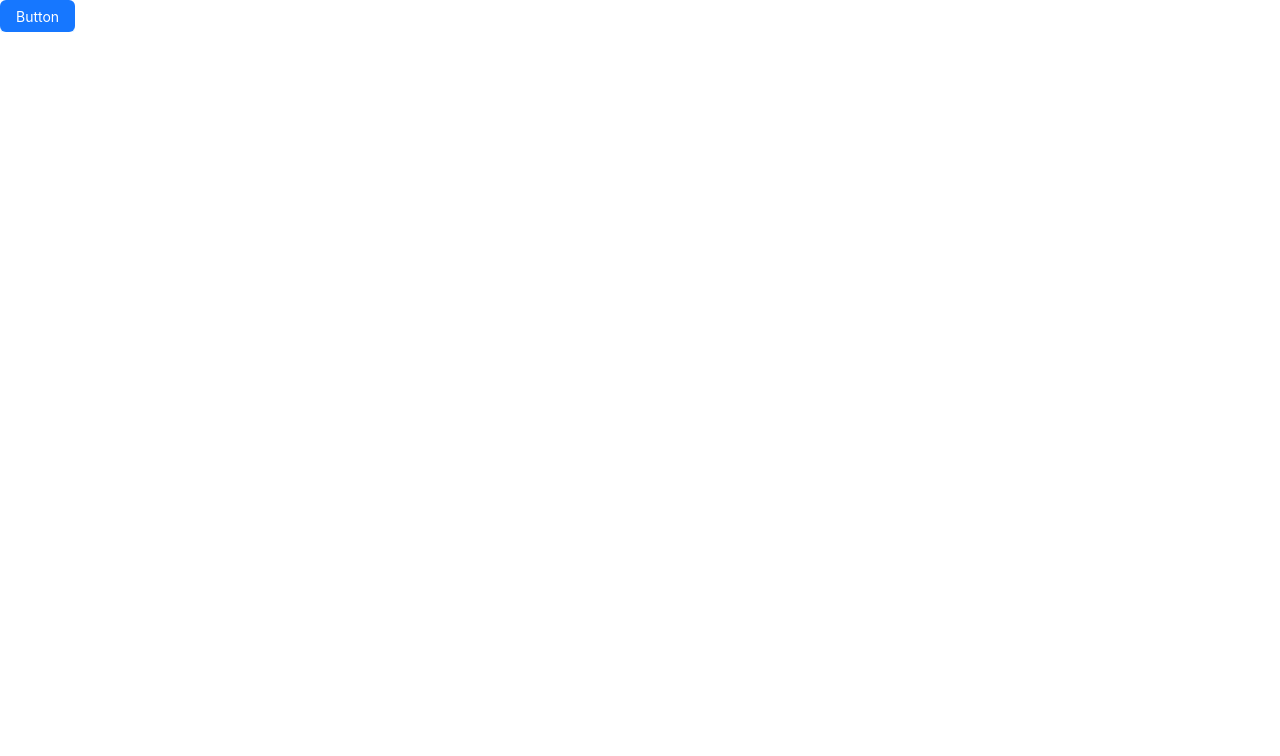
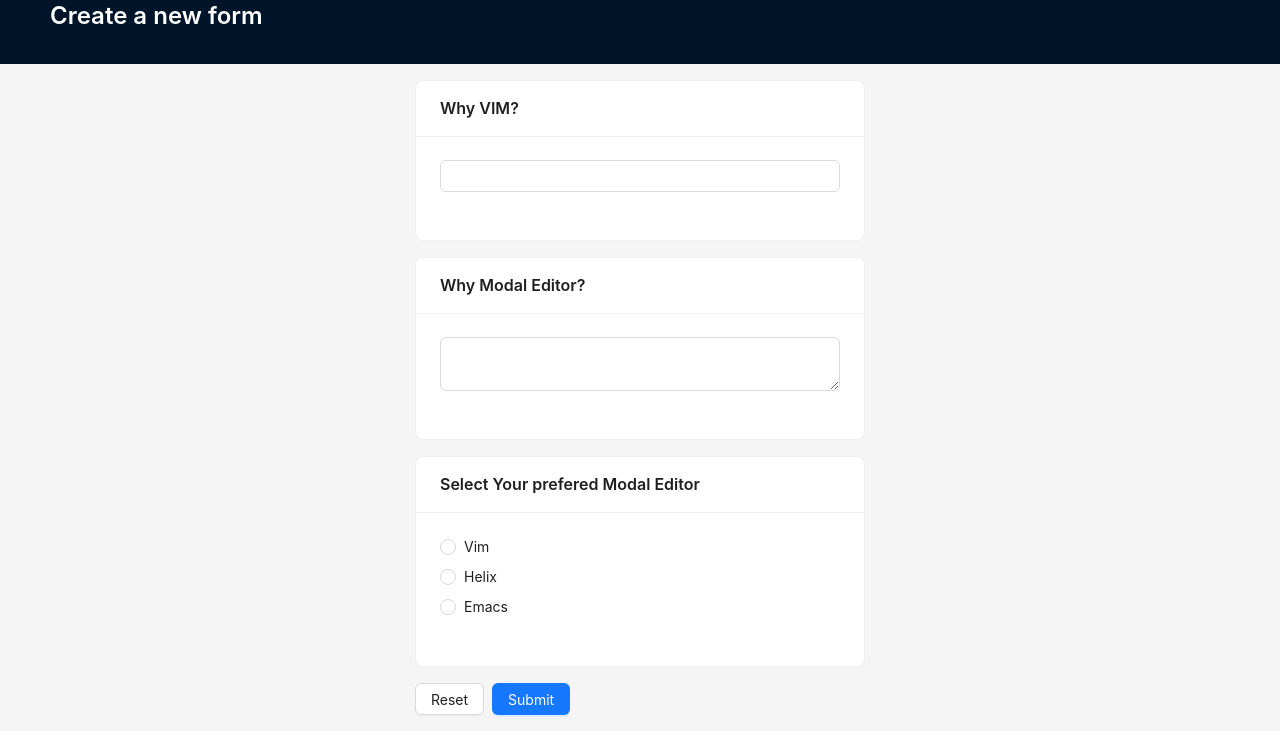
Before and after one commit to ShUbHaM13M/Forms, a Next.js app: page / in a window 1280 px wide. Shown: the top 756 px of the page. Built offline with nearby package versions, Linux system fonts and the light colour scheme.

Commit message:
MVP for rendering of answers done

```diff
--- /dev/null
+++ b/src/app/components/index.ts
@@ -0,0 +1,3 @@
+import Question from "./question";
+
+export { Question };
--- /dev/null
+++ b/src/app/components/question/index.tsx
@@ -0,0 +1,70 @@
+import { Card, Form, Input, InputProps, Radio, Space } from "antd";
+import { TextAreaProps } from "antd/es/input";
+
+type RequiredAttributes<T, K extends keyof T> = Required<Pick<T, K>>;
+
+interface AnswerTypeShort {
+  type: "short-answer";
+  inputProps: RequiredAttributes<InputProps, "name">;
+}
+
+interface AnswerTypeLong {
+  type: "long-answer";
+  inputProps: RequiredAttributes<TextAreaProps, "name">;
+}
+
+interface AnswerTypeOptions {
+  type: "option-answer";
+  options: string[];
+  inputProps: RequiredAttributes<InputProps, "name">;
+}
+
+type AnswerType = AnswerTypeShort | AnswerTypeLong | AnswerTypeOptions;
+
+export type QuestionType = {
+  title: string;
+  answer: AnswerType;
+  isRequired?: boolean;
+};
+
+function renderAnswerComponent(answer: AnswerType) {
+  let InputField: React.ReactElement = <></>;
+
+  switch (answer.type) {
+    case "short-answer": {
+      InputField = <Input {...answer.inputProps} />;
+      break;
+    }
+    case "long-answer": {
+      InputField = <Input.TextArea {...answer.inputProps} />;
+      break;
+    }
+    case "option-answer": {
+      InputField = (
+        <Radio.Group>
+          <Space direction="vertical">
+            {answer.options.map((option) => (
+              <Radio value={option} key={option}>
+                {option}
+              </Radio>
+            ))}
+          </Space>
+        </Radio.Group>
+      );
+      break;
+    }
+    default:
+      break;
+  }
+  return (
+    <Form.Item name={answer.inputProps.name} rules={[{ required: true }]}>
+      {InputField}
+    </Form.Item>
+  );
+}
+
+const Question = ({ answer, title, isRequired = true }: QuestionType) => {
+  return <Card title={title}>{renderAnswerComponent(answer)}</Card>;
+};
+
+export default Question;
--- /dev/null
+++ b/src/app/components/question/short-answer.tsx
@@ -0,0 +1,5 @@
+import { Input } from "antd";
+
+const ShortAnswer = () => {
+  return <Input />;
+};
--- a/src/app/globals.css
+++ b/src/app/globals.css
@@ -7,5 +7,14 @@
 html,
 body {
   max-width: 100vw;
+  min-height: 100vh;
   overflow-x: hidden;
 }
+
+.container {
+  display: flex;
+  flex-direction: column;
+  align-items: center;
+  padding-block: 1rem;
+  gap: 1rem;
+}
--- a/src/app/layout.tsx
+++ b/src/app/layout.tsx
@@ -1,28 +1,26 @@
-import './globals.css'
-import type { Metadata } from 'next'
-import { Inter } from 'next/font/google'
+import "./globals.css";
+import type { Metadata } from "next";
+import { Inter } from "next/font/google";
 
-import StyledComponentsRegistry from '../lib/AntdRegistry';
+import StyledComponentsRegistry from "../lib/AntdRegistry";
 
-const inter = Inter({ subsets: ['latin'] })
+const inter = Inter({ subsets: ["latin"] });
 
 export const metadata: Metadata = {
-    title: 'Create Next App',
-    description: 'Generated by create next app',
-}
+  title: "Forms",
+  description: "Create and share online forms and surveys.",
+};
 
 export default function RootLayout({
   children,
 }: {
-    children: React.ReactNode
+  children: React.ReactNode;
 }) {
   return (
     <html lang="en">
       <body className={inter.className}>
-                <StyledComponentsRegistry>
-                    {children}
-                </StyledComponentsRegistry>
+        <StyledComponentsRegistry>{children}</StyledComponentsRegistry>
       </body>
     </html>
-    )
+  );
 }
--- a/src/app/page.tsx
+++ b/src/app/page.tsx
@@ -1,12 +1,89 @@
 "use client";
 
-import { Button, ConfigProvider } from "antd";
+import {
+  Button,
+  ConfigProvider,
+  Form,
+  Layout,
+  Row,
+  Space,
+  Typography,
+} from "antd";
 import theme from "../theme/themeConfig";
+import { Question } from "./components";
+import { QuestionType } from "./components/question";
+
+const questions: QuestionType[] = [
+  {
+    title: "Why VIM?",
+    answer: {
+      type: "short-answer",
+      inputProps: {
+        name: "why-vim",
+      },
+    },
+  },
+  {
+    title: "Why Modal Editor?",
+    answer: {
+      type: "long-answer",
+      inputProps: {
+        name: "why-modal-editor",
+      },
+    },
+  },
+  {
+    title: "Select Your prefered Modal Editor",
+    answer: {
+      type: "option-answer",
+      options: ["Vim", "Helix", "Emacs"],
+      inputProps: {
+        name: "preferred-modal-editor",
+      },
+    },
+  },
+];
 
 export default function Home() {
+  const [form] = Form.useForm();
+
   return (
     <ConfigProvider theme={theme}>
-      <Button type="primary">Button</Button>
+      <Layout className="layout">
+        <Layout.Header>
+          <Typography.Title level={3} style={{ color: "white" }}>
+            Create a new form
+          </Typography.Title>
+        </Layout.Header>
+        <Layout.Content className="container">
+          <Form
+            style={{
+              width: "100%",
+              maxWidth: 450,
+            }}
+            form={form}
+          >
+            <Space direction="vertical" size="middle" style={{ width: "100%" }}>
+              {questions.map((question) => (
+                <Question key={question.title} {...question} />
+              ))}
+
+              <Space direction="horizontal">
+                <Button
+                  htmlType="reset"
+                  type="default"
+                  onClick={() => form.resetFields()}
+                >
+                  Reset
+                </Button>
+                <Button htmlType="submit" type="primary">
+                  Submit
+                </Button>
+              </Space>
+            </Space>
+          </Form>
+        </Layout.Content>
+      </Layout>
     </ConfigProvider>
   );
 }
```
Also changed, not shown: src/app/create-form/page.tsx (added, +32 -0 lines), 2 other files (tests, documents, lock files or other folders). Lines whose indentation alone changed are shown as unchanged.
